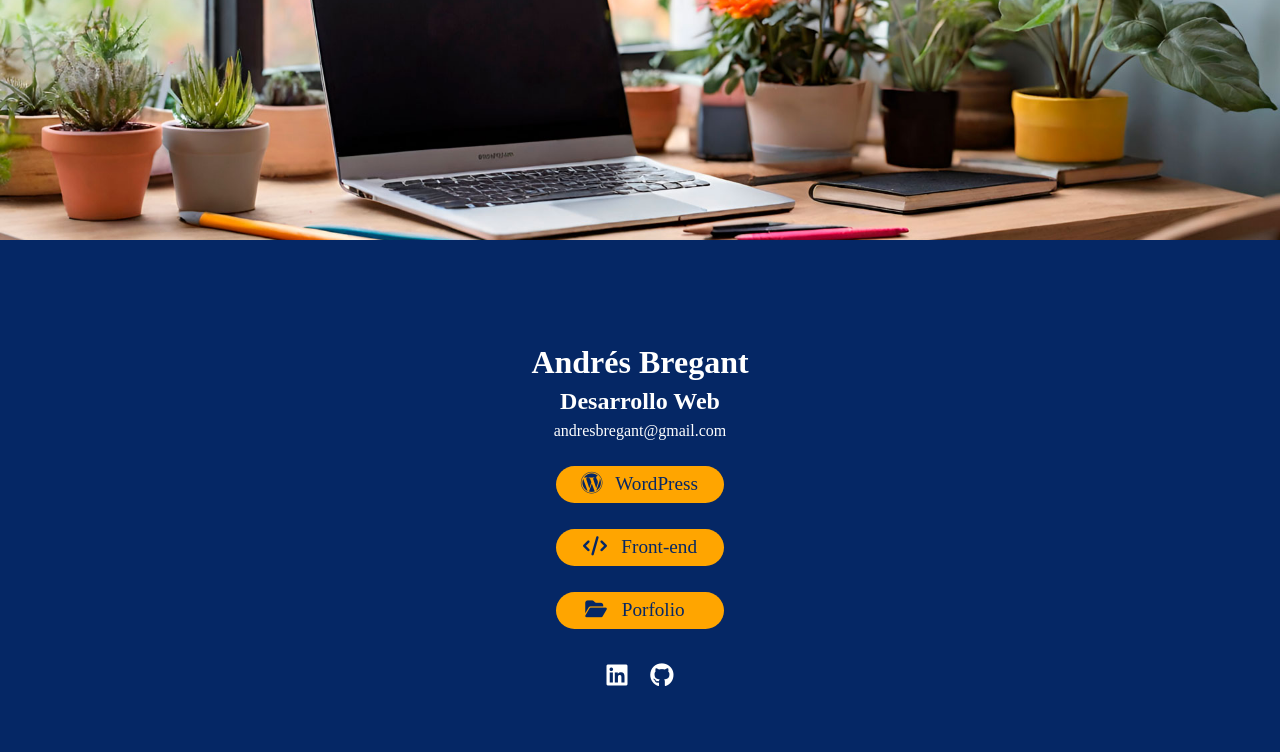
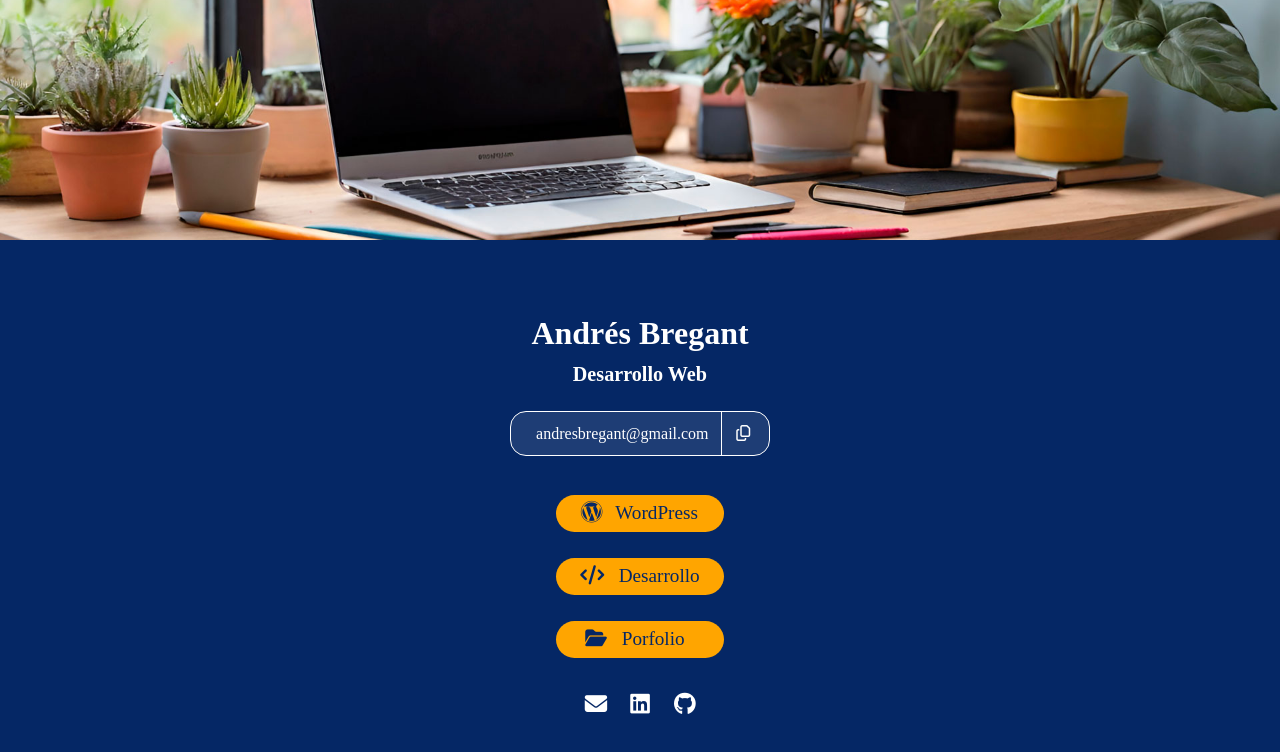
Before and after one commit to andresbreg/LinkTree, a plain HTML site: page index.html in a window 1280 px wide. Drawn offline with Linux system fonts and the light colour scheme.

Commit message:
E-mail & Links

```diff
--- a/index.html
+++ b/index.html
@@ -15,31 +15,44 @@
   <main>
     <h1>Andrés Bregant</h1>
     <h2>Desarrollo Web</h2>
-    <p>andresbregant@gmail.com</p>
+    <div class="email-container">
+      <p id="email">andresbregant@gmail.com</p>
+      <button id="copy-button">
+        <i id="copy-icon" class="fa-regular fa-copy"></i>
+      </button>
+    </div>
     <ul type="none">
       <li>
-        <a href="">
+        <a href="https://www.tupaginaenlaweb.com" target="_blank">
           <i id="wordpress-logo" class="fa-brands fa-wordpress"></i>
         <span>WordPress</span>
         </a>
       </li>
       <li>
-        <a href="">
+        <a href="https://www.tupaginaenlaweb.com" target="_blank">
           <i class="fa-solid fa-code"></i>
-          <span>Front-end</span>
+          <span>Desarrollo</span>
         </a>
       </li>
       <li>
-        <a href="">
+        <a href="https://www.tupaginaenlaweb.com" target="_blank">
           <i id="portfolio-logo" class="fa-solid fa-folder-open"></i>
           <span>Porfolio</span>
         </a>
       </li>
     </ul>
     <div>
-      <i class="fa-brands fa-linkedin"></i>
-      <i class="fa-brands fa-github"></i>
+      <a href="mailto:andresbregant@gmail.com">
+        <i class="fa-solid fa-envelope social-network-icon"></i>
+      </a>
+      <a href="https://www.linkedin.com/in/andresbregant/">
+        <i class="fa-brands fa-linkedin social-network-icon"></i>
+      </a>
+      <a href="https://github.com/andresbreg">
+        <i class="fa-brands fa-github social-network-icon"></i>
+      </a>
     </div>
   </main>
+  <script src="./index.js"></script>
 </body>
 </html>
--- /dev/null
+++ b/index.js
@@ -0,0 +1,8 @@
+document.getElementById("copy-button")
+  .addEventListener("click", () => {
+    let email = document.getElementById("email").innerText;
+    navigator.clipboard.writeText(email)
+      .then(() => alert("Correo electrónico copiado en el portapapeles."))
+      .catch(error => console.error('Error when trying to copy text: ', error));
+  }
+);
--- a/style.css
+++ b/style.css
@@ -7,7 +7,6 @@
 body {
   display: flex;
   flex-direction: column;
-  /* align-items: center; */
   min-height: 100vh;
   max-height: 100vh;
   background: rgb(5, 39, 101);
@@ -23,7 +22,6 @@ header {
 
 img {
   width: 100vw;
-  /* max-width: 800px; */
 }
 
 main {
@@ -38,7 +36,34 @@ main {
 }
 
 h2 {
-  margin: 0.3em;
+  scale: 0.84;
+  margin: 0.4em 0;
+}
+
+.email-container {
+  display: flex;
+  border: solid 0.8px;
+  border-radius: 16px;
+  margin: 0.8em 0;
+  padding: 0 0.8em;
+  background-color: rgba(255, 254, 254, 0.1);
+}
+
+#email {
+  border-right: solid 0.5px;
+  padding: 0.8em;
+}
+
+#copy-button {
+  cursor: pointer;
+  background: none;
+  border: none;
+  margin-left: 1.2em;
+  scale: 1.2;
+}
+
+#copy-icon {
+  color: white;
 }
 
 li {
@@ -48,8 +73,11 @@ li {
 }
 
 a {
+  text-decoration: none;
+}
+
+li a {
   width: 8.8em;
-  text-decoration: none;
   background-color: orange;
   border-radius: 24px;
   font-size: 1.2em;
@@ -61,11 +89,10 @@ a {
 
 i {
   margin-right:0.5em;
-
 }
 
 #wordpress-logo {
-  scale: 116%;
+  scale: 1.16;
 }
 
 #portfolio-logo {
@@ -73,7 +100,9 @@ i {
   margin-right: 10px;
 }
 
-div > i {
-  scale: 150%;
+.social-network-icon {
+  scale: 1.4;
   margin: 0.8em;
+  cursor: pointer;
+  color: white;
 }
```
